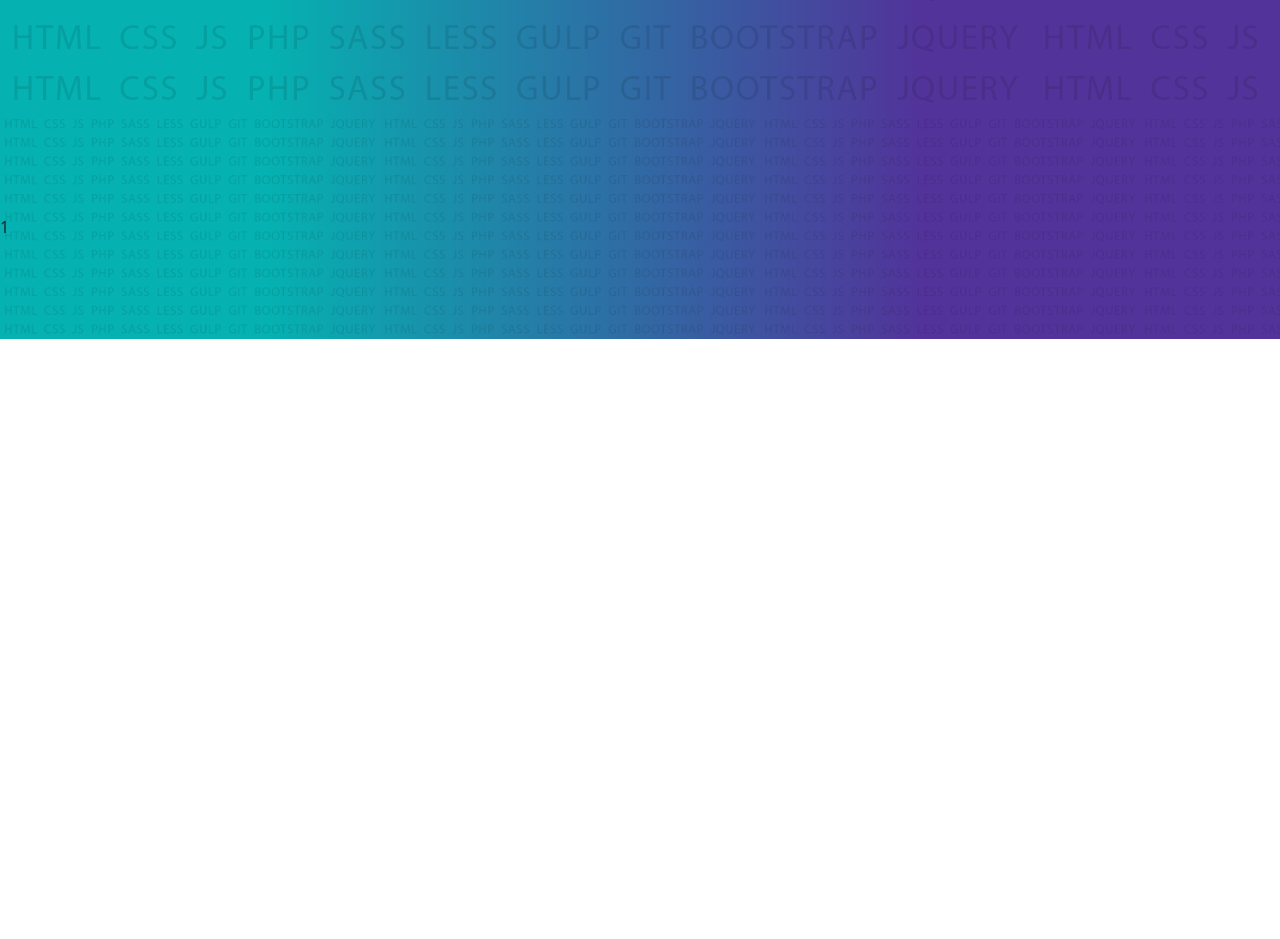
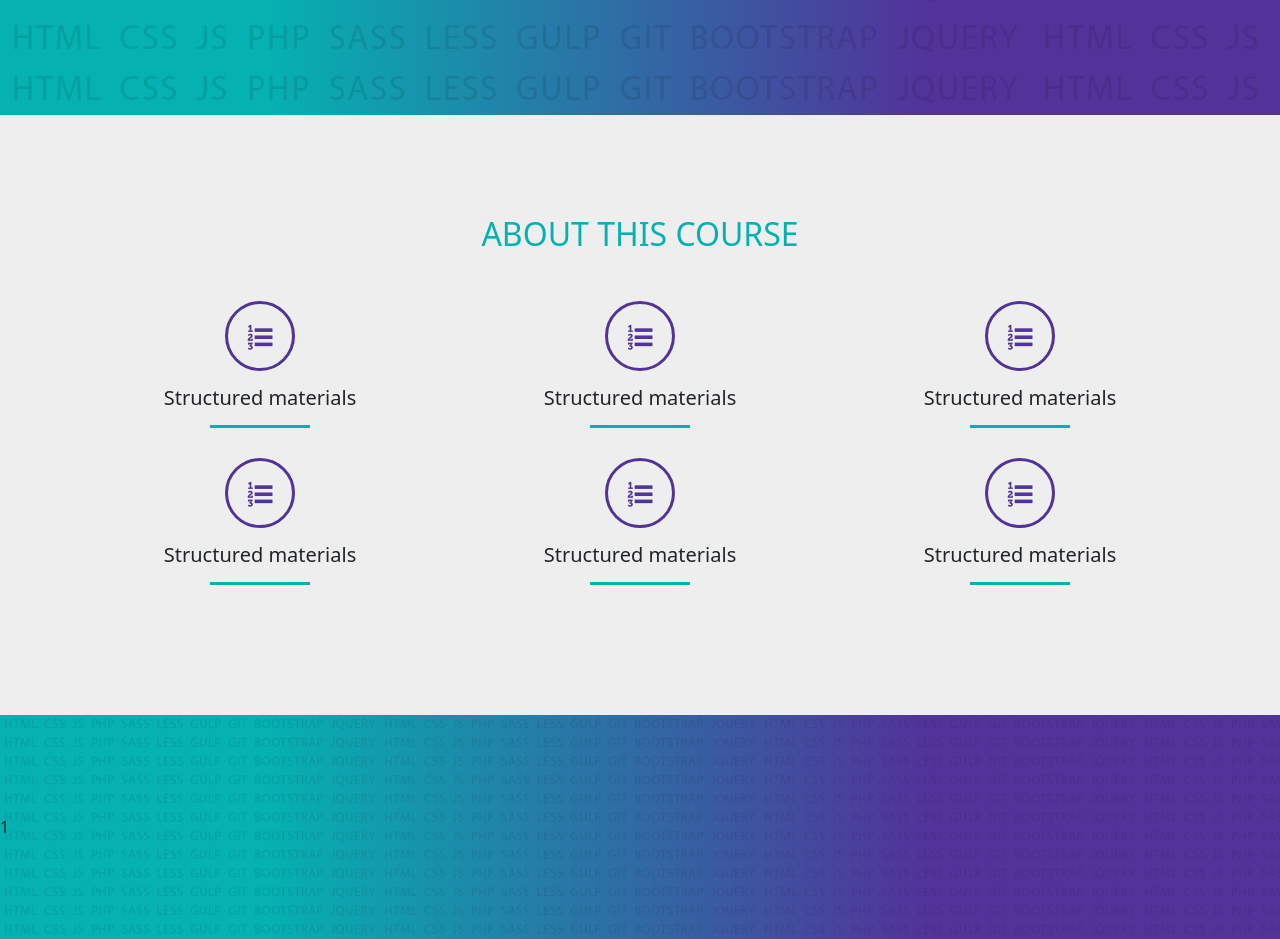
Before and after one commit to momonastia/learning-bootstrap, a plain HTML site: page index.html in a window 1280 px wide. Shown: the part 493-1432 px from the top of the page. Before the commit the page ends 832 px from the top, so only its background shows below. Drawn offline with nearby package versions, Linux system fonts and the light colour scheme.

Commit message:
Feat: about section added

```diff
--- a/css/style.css
+++ b/css/style.css
@@ -77,3 +77,49 @@ footer {
   width: 100%;
   height: 100%;
 }
+
+/* About this course*/
+.itd-circle {
+  margin: 0 auto 15px;
+  width: 70px;
+  height: 70px;
+  border: 3px solid var(--color2);
+  border-radius: 50%;
+  display: flex;
+  justify-content: center;
+  align-items: center;
+}
+
+.line {
+  width: 100px;
+  height: 3px;
+  background-color: var(--color1);
+  margin: 15px auto 30px;
+}
+
+.about {
+  background-color: #eee;
+}
+
+.about i {
+  font-size: 25px;
+  color: var(--color2);
+}
+
+/* Color */
+
+.color1 {
+  color: var(--color1);
+}
+
+.color2 {
+  color: var(--color2);
+}
+
+.bg1 {
+  background-color: var(--color1);
+}
+
+.bg2 {
+  background-color: var(--color2);
+}
--- a/index.html
+++ b/index.html
@@ -20,7 +20,7 @@
       <div class="container">
         <div class="row">
           <div class="col-12">
-            <h1 class="text-center text-white">Test title</h1>
+            <h1 class="text-center text-white">Best course ever</h1>
             <div
               class="itd_play"
               data-bs-toggle="modal"
@@ -35,6 +35,63 @@
         </div>
       </div>
     </header>
+
+    <section class="about">
+      <div class="container">
+        <div class="row">
+          <div class="col 12">
+            <h2 class="text-center text-uppercase color1 mb-5">
+              About this course
+            </h2>
+          </div>
+        </div>
+        <div class="row">
+          <div class="col-xl-4 col-md-6 colo-sm-12">
+            <div class="itd-circle">
+              <i class="icon-list-numbered"></i>
+            </div>
+            <h5 class="text-center">Structured materials</h5>
+            <div class="line"></div>
+          </div>
+          <div class="col-xl-4 col-md-6 colo-sm-12">
+            <div class="itd-circle">
+              <i class="icon-list-numbered"></i>
+            </div>
+            <h5 class="text-center">Structured materials</h5>
+            <div class="line"></div>
+          </div>
+          <div class="col-xl-4 col-md-6 colo-sm-12">
+            <div class="itd-circle">
+              <i class="icon-list-numbered"></i>
+            </div>
+            <h5 class="text-center">Structured materials</h5>
+            <div class="line"></div>
+          </div>
+          <div class="col-xl-4 col-md-6 colo-sm-12">
+            <div class="itd-circle">
+              <i class="icon-list-numbered"></i>
+            </div>
+            <h5 class="text-center">Structured materials</h5>
+            <div class="line"></div>
+          </div>
+          <div class="col-xl-4 col-md-6 colo-sm-12">
+            <div class="itd-circle">
+              <i class="icon-list-numbered"></i>
+            </div>
+            <h5 class="text-center">Structured materials</h5>
+            <div class="line"></div>
+          </div>
+          <div class="col-xl-4 col-md-6 colo-sm-12">
+            <div class="itd-circle">
+              <i class="icon-list-numbered"></i>
+            </div>
+            <h5 class="text-center">Structured materials</h5>
+            <div class="line"></div>
+          </div>
+        </div>
+      </div>
+    </section>
+
     <footer id="footer">1</footer>
 
     <div class="modal" tabindex="-1" id="exampleModal">
```
